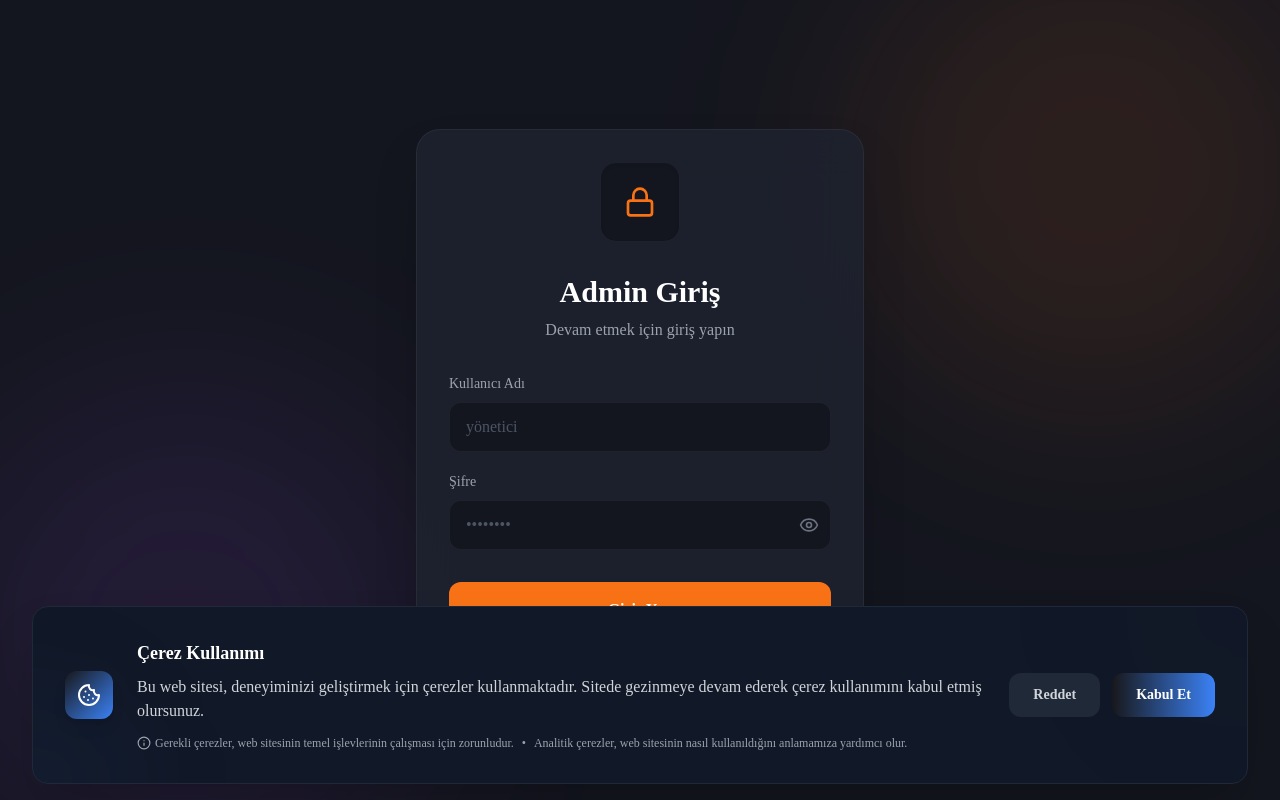
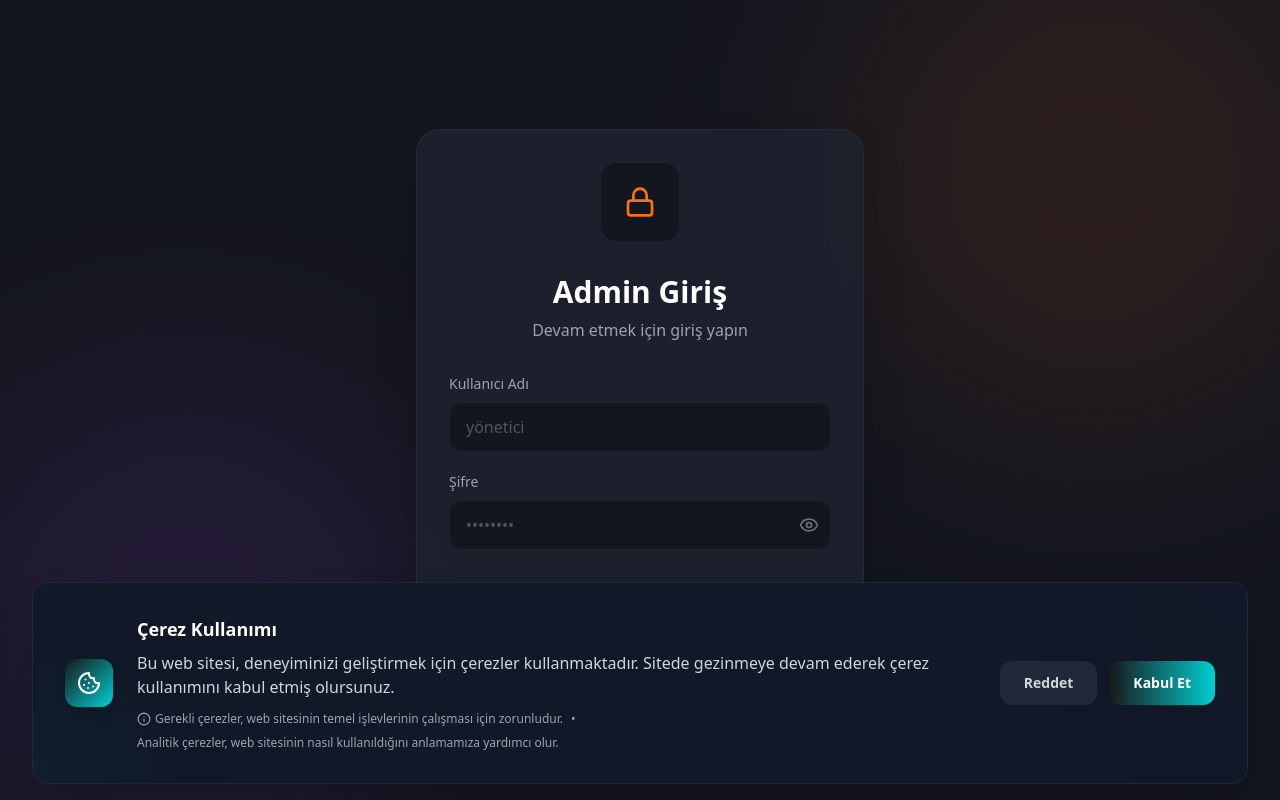
Before and after one commit to Omerfrk29/appykod, a Next.js app: page /admin in a window 1280 px wide. Built offline with nearby package versions, Linux system fonts and the light colour scheme; no server answers; a web font is replaced by a local one.

Commit message:
Changed theme colors

```diff
--- a/src/app/globals.css
+++ b/src/app/globals.css
@@ -2,7 +2,7 @@
 @tailwind components;
 @tailwind utilities;
 
-/* === WARM LUXURY DESIGN SYSTEM === */
+/* === LOGO COLOR DESIGN SYSTEM === */
 :root {
   /* Background Layers */
   --bg-base: #09090B;
@@ -15,25 +15,44 @@
   --text-secondary: #A1A1AA;
   --text-muted: #71717A;
 
-  /* Accent Gradient */
-  --accent-amber: #F59E0B;
-  --accent-red: #EF4444;
-  --accent-amber-light: #FBBF24;
-  --accent-red-light: #F87171;
+  /* Logo Color Palette */
+  --accent-primary: #00CED1;      /* Turkuaz - Ana renk */
+  --accent-secondary: #5E6FEA;    /* Mor - İkincil renk */
+  --accent-green: #47CF86;        /* Yeşil */
+  --accent-orange: #FB6B4E;       /* Turuncu */
+  --accent-pink: #FF4B7B;         /* Pembe */
 
-  /* Glow Effects */
-  --glow-amber: rgba(245, 158, 11, 0.4);
-  --glow-amber-soft: rgba(245, 158, 11, 0.15);
-  --glow-red: rgba(239, 68, 68, 0.3);
+  /* Light variants */
+  --accent-primary-light: #20E5E8;
+  --accent-secondary-light: #7A8AFF;
+
+  /* Legacy compatibility - alias to new colors */
+  --accent-amber: #00CED1;
+  --accent-red: #5E6FEA;
+  --accent-amber-light: #20E5E8;
+  --accent-red-light: #7A8AFF;
+
+  /* Glow Effects - Logo Colors */
+  --glow-primary: rgba(0, 206, 209, 0.4);
+  --glow-primary-soft: rgba(0, 206, 209, 0.15);
+  --glow-secondary: rgba(94, 111, 234, 0.3);
+  --glow-green: rgba(71, 207, 134, 0.3);
+  --glow-orange: rgba(251, 107, 78, 0.3);
+  --glow-pink: rgba(255, 75, 123, 0.3);
+
+  /* Legacy compatibility */
+  --glow-amber: rgba(0, 206, 209, 0.4);
+  --glow-amber-soft: rgba(0, 206, 209, 0.15);
+  --glow-red: rgba(94, 111, 234, 0.3);
 
   /* Glass */
   --glass-bg: rgba(24, 24, 27, 0.6);
-  --glass-border: rgba(245, 158, 11, 0.08);
-  --glass-border-hover: rgba(245, 158, 11, 0.2);
+  --glass-border: rgba(0, 206, 209, 0.08);
+  --glass-border-hover: rgba(0, 206, 209, 0.2);
 
   /* Shadows */
-  --shadow-card: 0 4px 24px rgba(0, 0, 0, 0.2), 0 0 40px rgba(245, 158, 11, 0.05);
-  --shadow-card-hover: 0 8px 32px rgba(0, 0, 0, 0.3), 0 0 60px rgba(245, 158, 11, 0.1);
+  --shadow-card: 0 4px 24px rgba(0, 0, 0, 0.2), 0 0 40px rgba(0, 206, 209, 0.05);
+  --shadow-card-hover: 0 8px 32px rgba(0, 0, 0, 0.3), 0 0 60px rgba(0, 206, 209, 0.1);
 
   /* Transitions */
   --transition-fast: 150ms ease;
@@ -47,12 +66,15 @@
   --radius-xl: 24px;
   --radius-2xl: 32px;
 
+  /* Font Variables */
+  --font-satoshi: 'Satoshi', system-ui, -apple-system, sans-serif;
+
   /* Legacy variables for backward compatibility */
   --background: #09090B;
   --foreground: #FAFAFA;
   --primary: #18181B;
-  --secondary: #F59E0B;
-  --accent: #F59E0B;
+  --secondary: #00CED1;
+  --accent: #00CED1;
 }
 
 * {
@@ -78,7 +100,7 @@ a {
 
 /* Focus visible styles for accessibility */
 :focus-visible {
-  outline: 2px solid var(--accent-amber);
+  outline: 2px solid var(--accent-primary);
   outline-offset: 2px;
 }
 
@@ -208,7 +230,7 @@ a, button, [role="button"], input[type="submit"], input[type="button"], [onclick
     animation: slide-up-fade 0.5s ease-out;
   }
 
-  /* Text Shimmer - Warm Luxury */
+  /* Text Shimmer - Logo Colors */
   @keyframes text-shimmer {
     0% { background-position: -200% center; }
     100% { background-position: 200% center; }
@@ -216,11 +238,11 @@ a, button, [role="button"], input[type="submit"], input[type="button"], [onclick
   .animate-text-shimmer {
     background: linear-gradient(
       90deg,
-      #F59E0B 0%,
-      #FBBF24 25%,
-      #EF4444 50%,
-      #F87171 75%,
-      #F59E0B 100%
+      #00CED1 0%,
+      #5E6FEA 25%,
+      #47CF86 50%,
+      #FB6B4E 75%,
+      #FF4B7B 100%
     );
     background-size: 400% 100%;
     -webkit-background-clip: text;
@@ -229,7 +251,7 @@ a, button, [role="button"], input[type="submit"], input[type="button"], [onclick
     animation: text-shimmer 3s ease-in-out infinite;
   }
 
-  /* Hero Title Gradient Animation - Warm Luxury */
+  /* Hero Title Gradient Animation - Logo Colors */
   @keyframes gradient-flow {
     0% { background-position: 0% 50%; }
     25% { background-position: 50% 100%; }
@@ -240,11 +262,12 @@ a, button, [role="button"], input[type="submit"], input[type="button"], [onclick
   .animate-gradient-text {
     background: linear-gradient(
       90deg,
-      #F59E0B,
-      #FBBF24,
-      #EF4444,
-      #F87171,
-      #F59E0B
+      #00CED1,
+      #5E6FEA,
+      #47CF86,
+      #FB6B4E,
+      #FF4B7B,
+      #00CED1
     );
     background-size: 300% 300%;
     -webkit-background-clip: text;
@@ -254,44 +277,44 @@ a, button, [role="button"], input[type="submit"], input[type="button"], [onclick
     will-change: background-position;
   }
 
-  /* Gradient Presets - Warm Luxury */
+  /* Gradient Presets - Logo Colors */
   .gradient-primary {
-    background: linear-gradient(135deg, #F59E0B 0%, #EF4444 100%);
+    background: linear-gradient(135deg, #00CED1 0%, #5E6FEA 100%);
   }
   .gradient-warm {
-    background: linear-gradient(135deg, #F59E0B 0%, #EF4444 100%);
+    background: linear-gradient(135deg, #00CED1 0%, #5E6FEA 100%);
   }
   .gradient-warm-reverse {
-    background: linear-gradient(135deg, #EF4444 0%, #F59E0B 100%);
+    background: linear-gradient(135deg, #5E6FEA 0%, #00CED1 100%);
   }
   .gradient-warm-soft {
-    background: linear-gradient(135deg, rgba(245, 158, 11, 0.2) 0%, rgba(239, 68, 68, 0.2) 100%);
+    background: linear-gradient(135deg, rgba(0, 206, 209, 0.2) 0%, rgba(94, 111, 234, 0.2) 100%);
   }
   .gradient-aurora {
     background:
-      radial-gradient(ellipse at 20% 50%, rgba(245, 158, 11, 0.2) 0%, transparent 50%),
-      radial-gradient(ellipse at 80% 50%, rgba(239, 68, 68, 0.2) 0%, transparent 50%),
-      radial-gradient(ellipse at 50% 100%, rgba(245, 158, 11, 0.15) 0%, transparent 50%);
+      radial-gradient(ellipse at 20% 50%, rgba(0, 206, 209, 0.2) 0%, transparent 50%),
+      radial-gradient(ellipse at 80% 50%, rgba(94, 111, 234, 0.2) 0%, transparent 50%),
+      radial-gradient(ellipse at 50% 100%, rgba(71, 207, 134, 0.15) 0%, transparent 50%);
   }
   .gradient-glow {
-    background: radial-gradient(circle at center, rgba(245, 158, 11, 0.15) 0%, transparent 70%);
+    background: radial-gradient(circle at center, rgba(0, 206, 209, 0.15) 0%, transparent 70%);
   }
 
-  /* Text Glow Effects - Warm Luxury */
+  /* Text Glow Effects - Logo Colors */
   .text-glow-primary {
-    text-shadow: 0 0 20px rgba(245, 158, 11, 0.5), 0 0 40px rgba(245, 158, 11, 0.3);
+    text-shadow: 0 0 20px rgba(0, 206, 209, 0.5), 0 0 40px rgba(0, 206, 209, 0.3);
   }
   .text-glow-success {
-    text-shadow: 0 0 20px rgba(34, 197, 94, 0.5), 0 0 40px rgba(34, 197, 94, 0.3);
+    text-shadow: 0 0 20px rgba(71, 207, 134, 0.5), 0 0 40px rgba(71, 207, 134, 0.3);
   }
   .text-glow-danger {
-    text-shadow: 0 0 20px rgba(239, 68, 68, 0.5), 0 0 40px rgba(239, 68, 68, 0.3);
+    text-shadow: 0 0 20px rgba(255, 75, 123, 0.5), 0 0 40px rgba(255, 75, 123, 0.3);
   }
   .text-glow-info {
-    text-shadow: 0 0 20px rgba(59, 130, 246, 0.5), 0 0 40px rgba(59, 130, 246, 0.3);
+    text-shadow: 0 0 20px rgba(0, 206, 209, 0.5), 0 0 40px rgba(0, 206, 209, 0.3);
   }
 
-  /* === WARM LUXURY GLASS EFFECTS === */
+  /* === LOGO COLOR GLASS EFFECTS === */
   .glass {
     background: var(--glass-bg);
     backdrop-filter: blur(16px);
@@ -335,27 +358,27 @@ a, button, [role="button"], input[type="submit"], input[type="button"], [onclick
     border-radius: var(--radius-2xl);
   }
 
-  /* === WARM LUXURY BUTTONS === */
+  /* === LOGO COLOR BUTTONS === */
   .btn-primary {
     display: inline-flex;
     align-items: center;
     justify-content: center;
     gap: 8px;
     padding: 14px 28px;
-    background: linear-gradient(135deg, var(--accent-amber), var(--accent-red));
+    background: linear-gradient(135deg, var(--accent-primary), var(--accent-secondary));
     color: var(--text-primary);
     font-weight: 500;
     font-size: 0.875rem;
     letter-spacing: 0.05em;
     border-radius: var(--radius-md);
     border: none;
-    box-shadow: 0 0 20px var(--glow-amber);
+    box-shadow: 0 0 20px var(--glow-primary);
     transition: all var(--transition-base);
     cursor: pointer;
   }
   .btn-primary:hover {
     transform: translateY(-2px);
-    box-shadow: 0 0 40px var(--glow-amber);
+    box-shadow: 0 0 40px var(--glow-primary);
   }
   .btn-primary:active {
     transform: translateY(0);
@@ -373,14 +396,14 @@ a, button, [role="button"], input[type="submit"], input[type="button"], [onclick
     font-size: 0.875rem;
     letter-spacing: 0.05em;
     border-radius: var(--radius-md);
-    border: 1px solid rgba(245, 158, 11, 0.3);
+    border: 1px solid rgba(0, 206, 209, 0.3);
     backdrop-filter: blur(8px);
     transition: all var(--transition-base);
     cursor: pointer;
   }
   .btn-secondary:hover {
-    border-color: var(--accent-amber);
-    background: rgba(245, 158, 11, 0.1);
+    border-color: var(--accent-primary);
+    background: rgba(0, 206, 209, 0.1);
   }
 
   .btn-ghost {
@@ -399,8 +422,8 @@ a, button, [role="button"], input[type="submit"], input[type="button"], [onclick
     cursor: pointer;
   }
   .btn-ghost:hover {
-    background: rgba(245, 158, 11, 0.1);
-    color: var(--accent-amber);
+    background: rgba(0, 206, 209, 0.1);
+    color: var(--accent-primary);
   }
 
   /* Button Sizes */
@@ -429,8 +452,8 @@ a, button, [role="button"], input[type="submit"], input[type="button"], [onclick
   }
   .input:focus {
     outline: none;
-    border-color: var(--accent-amber);
-    box-shadow: 0 0 0 3px rgba(245, 158, 11, 0.15);
+    border-color: var(--accent-primary);
+    box-shadow: 0 0 0 3px rgba(0, 206, 209, 0.15);
   }
 
   .textarea {
@@ -447,20 +470,20 @@ a, button, [role="button"], input[type="submit"], input[type="button"], [onclick
   }
   .textarea:focus {
     outline: none;
-    border-color: var(--accent-amber);
-    box-shadow: 0 0 0 3px rgba(245, 158, 11, 0.15);
+    border-color: var(--accent-primary);
+    box-shadow: 0 0 0 3px rgba(0, 206, 209, 0.15);
   }
 
-  /* === WARM LUXURY TEXT EFFECTS === */
+  /* === LOGO COLOR TEXT EFFECTS === */
   .text-gradient-warm {
-    background: linear-gradient(135deg, var(--accent-amber), var(--accent-red));
+    background: linear-gradient(135deg, var(--accent-primary), var(--accent-secondary));
     -webkit-background-clip: text;
     background-clip: text;
     -webkit-text-fill-color: transparent;
   }
 
   .text-glow-amber {
-    text-shadow: 0 0 20px var(--glow-amber), 0 0 40px var(--glow-amber-soft);
+    text-shadow: 0 0 20px var(--glow-primary), 0 0 40px var(--glow-primary-soft);
   }
 
   /* Gradient Orb Animations - GPU Accelerated (no blur) */
@@ -825,7 +848,7 @@ a, button, [role="button"], input[type="submit"], input[type="button"], [onclick
   }
 
   .hover-glow:hover {
-    box-shadow: 0 0 30px var(--glow-amber);
+    box-shadow: 0 0 30px var(--glow-primary);
   }
 
   .hover-scale {
@@ -848,7 +871,7 @@ a, button, [role="button"], input[type="submit"], input[type="button"], [onclick
     left: 50%;
     width: 0;
     height: 2px;
-    background: linear-gradient(90deg, var(--accent-amber), var(--accent-red));
+    background: linear-gradient(90deg, var(--accent-primary), var(--accent-secondary));
     transition: width 0.3s ease, left 0.3s ease;
     border-radius: 1px;
   }
--- a/src/app/layout.tsx
+++ b/src/app/layout.tsx
@@ -1,6 +1,5 @@
 import type { Metadata } from "next";
 import { Special_Gothic_Expanded_One } from "next/font/google";
-import Script from "next/script";
 import "./globals.css";
 
 import { ThemeProvider } from "@/components/ThemeProvider";
--- a/tailwind.config.ts
+++ b/tailwind.config.ts
@@ -10,7 +10,7 @@ const config: Config = {
     theme: {
         extend: {
             colors: {
-                // === WARM LUXURY PALETTE ===
+                // === LOGO COLOR PALETTE ===
                 // Background Layers
                 'bg-base': '#09090B',      // Zinc 950 - darkest
                 'bg-elevated': '#18181B',  // Zinc 900
@@ -22,34 +22,43 @@ const config: Config = {
                 'text-secondary': '#A1A1AA', // Zinc 400
                 'text-muted': '#71717A',     // Zinc 500
 
-                // Accent Colors
-                'accent-amber': '#F59E0B',  // Amber 500
-                'accent-red': '#EF4444',    // Red 500
-                'accent-amber-light': '#FBBF24', // Amber 400
-                'accent-red-light': '#F87171',   // Red 400
+                // Logo Color Palette
+                'accent-primary': '#00CED1',      // Turkuaz - Ana renk
+                'accent-secondary': '#5E6FEA',    // Mor - İkincil renk
+                'accent-green': '#47CF86',        // Yeşil
+                'accent-orange': '#FB6B4E',       // Turuncu
+                'accent-pink': '#FF4B7B',         // Pembe
+                'accent-primary-light': '#20E5E8',
+                'accent-secondary-light': '#7A8AFF',
+
+                // Legacy compatibility - alias to logo colors
+                'accent-amber': '#00CED1',
+                'accent-red': '#5E6FEA',
+                'accent-amber-light': '#20E5E8',
+                'accent-red-light': '#7A8AFF',
 
                 // Semantic Colors
                 success: {
-                    DEFAULT: '#22C55E', // Green 500
-                    light: '#4ADE80',
+                    DEFAULT: '#47CF86', // Logo Green
+                    light: '#6DD9A0',
                 },
                 warning: {
-                    DEFAULT: '#F59E0B', // Amber 500
-                    light: '#FBBF24',
+                    DEFAULT: '#FB6B4E', // Logo Orange
+                    light: '#FF8A6F',
                 },
                 danger: {
-                    DEFAULT: '#EF4444', // Red 500
-                    light: '#F87171',
+                    DEFAULT: '#FF4B7B', // Logo Pink
+                    light: '#FF6B9B',
                 },
                 info: {
-                    DEFAULT: '#3B82F6', // Blue 500
-                    light: '#60A5FA',
+                    DEFAULT: '#00CED1', // Logo Turkuaz
+                    light: '#20E5E8',
                 },
 
                 // Glass Colors
                 'glass-bg': 'rgba(24, 24, 27, 0.6)',
-                'glass-border': 'rgba(245, 158, 11, 0.1)',
-                'glass-border-hover': 'rgba(245, 158, 11, 0.2)',
+                'glass-border': 'rgba(0, 206, 209, 0.1)',
+                'glass-border-hover': 'rgba(0, 206, 209, 0.2)',
 
                 // Legacy colors (for backward compatibility)
                 primary: {
@@ -58,14 +67,20 @@ const config: Config = {
                     dark: "#09090B",
                 },
                 secondary: {
-                    DEFAULT: "#F59E0B",
-                    light: "#FBBF24",
-                    dark: "#D97706",
+                    DEFAULT: "#00CED1",
+                    light: "#20E5E8",
+                    dark: "#00A8AB",
                 },
                 accent: {
-                    gold: "#F59E0B",
-                    red: "#EF4444",
-                    amber: "#F59E0B",
+                    primary: "#00CED1",
+                    secondary: "#5E6FEA",
+                    green: "#47CF86",
+                    orange: "#FB6B4E",
+                    pink: "#FF4B7B",
+                    // Legacy aliases
+                    gold: "#00CED1",
+                    red: "#5E6FEA",
+                    amber: "#00CED1",
                 },
                 background: {
                     dark: "#09090B",
@@ -96,15 +111,15 @@ const config: Config = {
                 black: '900',
             },
             backgroundImage: {
-                // Warm Luxury Gradients
-                'gradient-warm': 'linear-gradient(135deg, #F59E0B 0%, #EF4444 100%)',
-                'gradient-warm-reverse': 'linear-gradient(135deg, #EF4444 0%, #F59E0B 100%)',
-                'gradient-warm-soft': 'linear-gradient(135deg, rgba(245, 158, 11, 0.2) 0%, rgba(239, 68, 68, 0.2) 100%)',
-                'gradient-warm-glow': 'radial-gradient(circle at center, rgba(245, 158, 11, 0.15) 0%, transparent 70%)',
+                // Logo Color Gradients
+                'gradient-warm': 'linear-gradient(135deg, #00CED1 0%, #5E6FEA 100%)',
+                'gradient-warm-reverse': 'linear-gradient(135deg, #5E6FEA 0%, #00CED1 100%)',
+                'gradient-warm-soft': 'linear-gradient(135deg, rgba(0, 206, 209, 0.2) 0%, rgba(94, 111, 234, 0.2) 100%)',
+                'gradient-warm-glow': 'radial-gradient(circle at center, rgba(0, 206, 209, 0.15) 0%, transparent 70%)',
                 // Glass
                 'glass': 'rgba(24, 24, 27, 0.6)',
                 // Legacy
-                'hero-gradient': 'linear-gradient(135deg, #F59E0B 0%, #EF4444 100%)',
+                'hero-gradient': 'linear-gradient(135deg, #00CED1 0%, #5E6FEA 100%)',
             },
             letterSpacing: {
                 tightest: '-0.075em',
@@ -363,23 +378,23 @@ const config: Config = {
                 '400%': '400% 400%',
             },
             boxShadow: {
-                // Warm Luxury Glow Effects
-                'glow-amber': '0 0 20px rgba(245, 158, 11, 0.4)',
-                'glow-amber-lg': '0 0 40px rgba(245, 158, 11, 0.5)',
-                'glow-amber-xl': '0 0 60px rgba(245, 158, 11, 0.4), 0 0 100px rgba(245, 158, 11, 0.2)',
-                'glow-red': '0 0 20px rgba(239, 68, 68, 0.4)',
-                'glow-warm': '0 0 30px rgba(245, 158, 11, 0.3), 0 0 60px rgba(239, 68, 68, 0.15)',
+                // Logo Color Glow Effects
+                'glow-amber': '0 0 20px rgba(0, 206, 209, 0.4)',
+                'glow-amber-lg': '0 0 40px rgba(0, 206, 209, 0.5)',
+                'glow-amber-xl': '0 0 60px rgba(0, 206, 209, 0.4), 0 0 100px rgba(0, 206, 209, 0.2)',
+                'glow-red': '0 0 20px rgba(94, 111, 234, 0.4)',
+                'glow-warm': '0 0 30px rgba(0, 206, 209, 0.3), 0 0 60px rgba(94, 111, 234, 0.15)',
                 // Glass Card Shadows
-                'glass-card': '0 4px 24px rgba(0, 0, 0, 0.2), 0 0 40px rgba(245, 158, 11, 0.05)',
-                'glass-card-hover': '0 8px 32px rgba(0, 0, 0, 0.3), 0 0 60px rgba(245, 158, 11, 0.1)',
-                // Semantic Glows
-                'glow-success': '0 0 20px rgba(34, 197, 94, 0.4)',
-                'glow-danger': '0 0 20px rgba(239, 68, 68, 0.4)',
-                'glow-warning': '0 0 20px rgba(245, 158, 11, 0.4)',
-                'glow-info': '0 0 20px rgba(59, 130, 246, 0.4)',
+                'glass-card': '0 4px 24px rgba(0, 0, 0, 0.2), 0 0 40px rgba(0, 206, 209, 0.05)',
+                'glass-card-hover': '0 8px 32px rgba(0, 0, 0, 0.3), 0 0 60px rgba(0, 206, 209, 0.1)',
+                // Semantic Glows - Logo Colors
+                'glow-success': '0 0 20px rgba(71, 207, 134, 0.4)',
+                'glow-danger': '0 0 20px rgba(255, 75, 123, 0.4)',
+                'glow-warning': '0 0 20px rgba(251, 107, 78, 0.4)',
+                'glow-info': '0 0 20px rgba(0, 206, 209, 0.4)',
                 // Legacy
-                'glow-primary': '0 0 20px rgba(245, 158, 11, 0.4)',
-                'glow-lg': '0 0 40px rgba(245, 158, 11, 0.3), 0 0 80px rgba(245, 158, 11, 0.1)',
+                'glow-primary': '0 0 20px rgba(0, 206, 209, 0.4)',
+                'glow-lg': '0 0 40px rgba(0, 206, 209, 0.3), 0 0 80px rgba(0, 206, 209, 0.1)',
             },
         },
     },
```
Also changed, not shown: src/contexts/LanguageContext.tsx (+7 -0 lines), src/hooks/useAnimationOnView.ts (line endings or trailing spaces).
